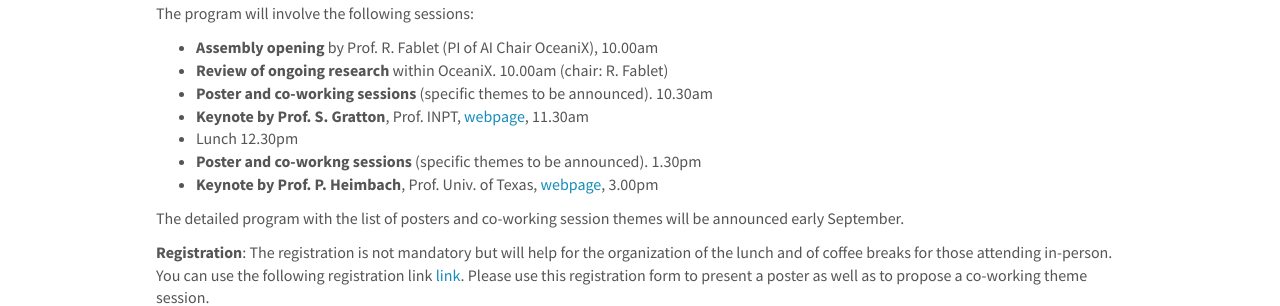
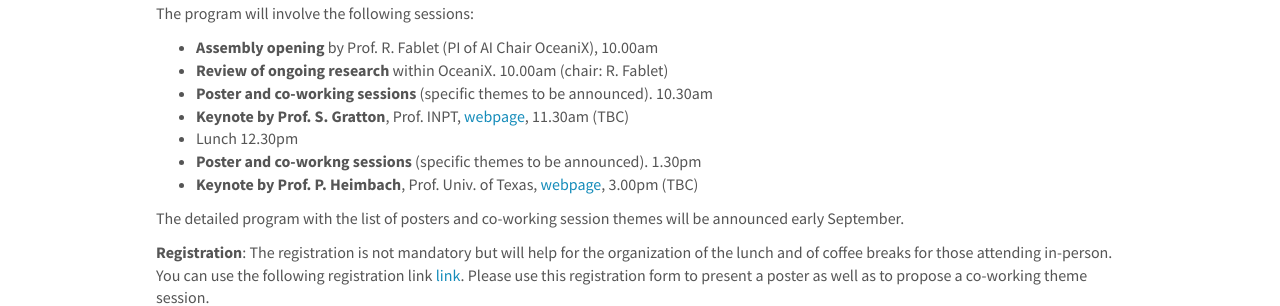
Before and after one commit to CIA-Oceanix/CIA-Oceanix.github.io, a Jekyll site: the page built from _pages/assembly.md, in a window 1280 px wide. Shown: the part 262-568 px from the top of the page. Built offline with Jekyll 4.4.1, drawn with Linux system fonts in a browser that asks for light colours; nearby versions of some CDN libraries.

Commit message:
Update assembly.md

```diff
--- a/_pages/assembly.md
+++ b/_pages/assembly.md
@@ -16,10 +16,10 @@
 - **Assembly opening** by Prof. R. Fablet (PI of AI Chair OceaniX), 10.00am
 - **Review of ongoing research** within OceaniX. 10.00am (chair: R. Fablet)
 - **Poster and co-working sessions** (specific themes to be announced). 10.30am
-- **Keynote by Prof. S. Gratton**, Prof. INPT, [webpage](http://gratton.perso.enseeiht.fr/), 11.30am
+- **Keynote by Prof. S. Gratton**, Prof. INPT, [webpage](http://gratton.perso.enseeiht.fr/), 11.30am (TBC)
 - Lunch 12.30pm
 - **Poster and co-workng sessions** (specific themes to be announced). 1.30pm
-- **Keynote by Prof. P. Heimbach**, Prof. Univ. of Texas, [webpage](https://www.jsg.utexas.edu/researcher/patrick_heimbach/), 3.00pm
+- **Keynote by Prof. P. Heimbach**, Prof. Univ. of Texas, [webpage](https://www.jsg.utexas.edu/researcher/patrick_heimbach/), 3.00pm (TBC)
 
 The detailed program with the list of posters and co-working session themes will be announced early September.
 
```
